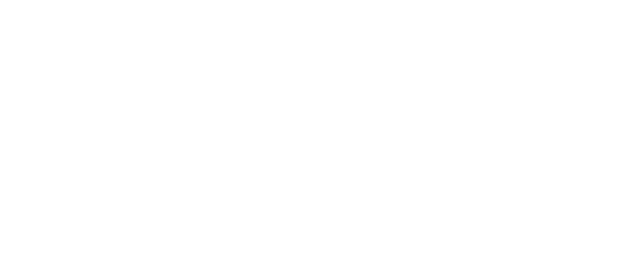
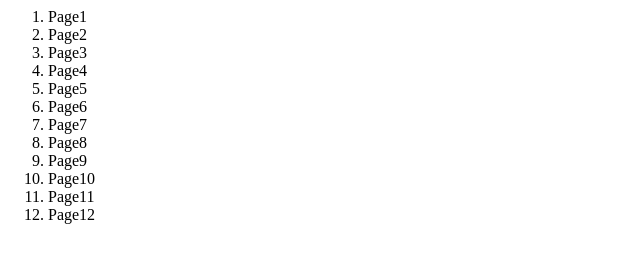
Before and after one commit to Kiiraa25/First_git, a plain HTML site: page deuce.html in a window 1280 px wide. Shown: the whole page, without its empty margins (0-640 px from the left). Drawn offline with Linux system fonts and the light colour scheme.

Commit message:
deuce deux

```diff
--- a/deuce.html
+++ b/deuce.html
@@ -5,6 +5,19 @@
     <title>Deuce</title>
 </head>
 <body>
-
+    <ol>
+        <li>Page1</li>
+        <li>Page2</li>
+        <li>Page3</li>
+        <li>Page4</li>
+        <li>Page5</li>
+        <li>Page6</li>
+        <li>Page7</li>
+        <li>Page8</li>
+        <li>Page9</li>
+        <li>Page10</li>
+        <li>Page11</li>
+        <li>Page12</li>
+    </ol>
 </body>
 </html>
```
